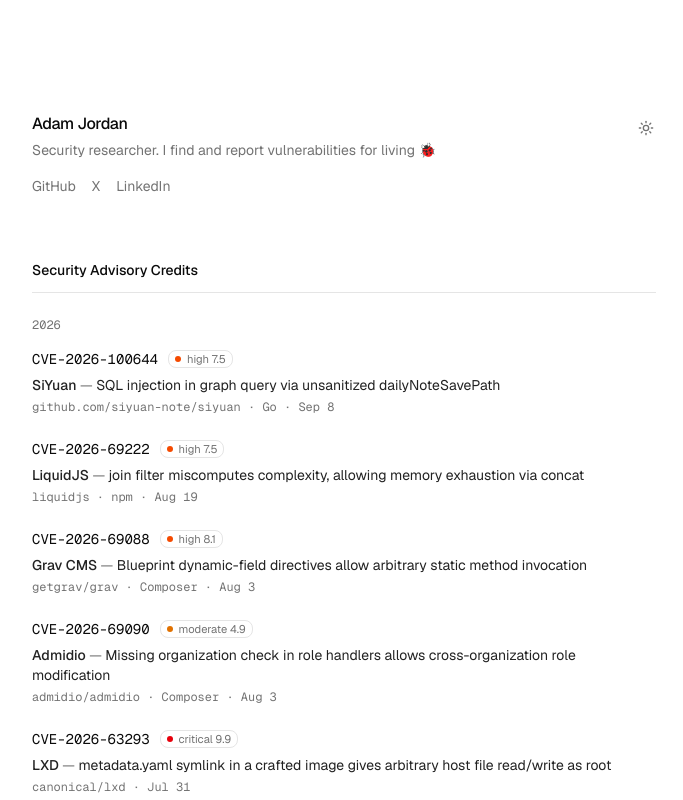
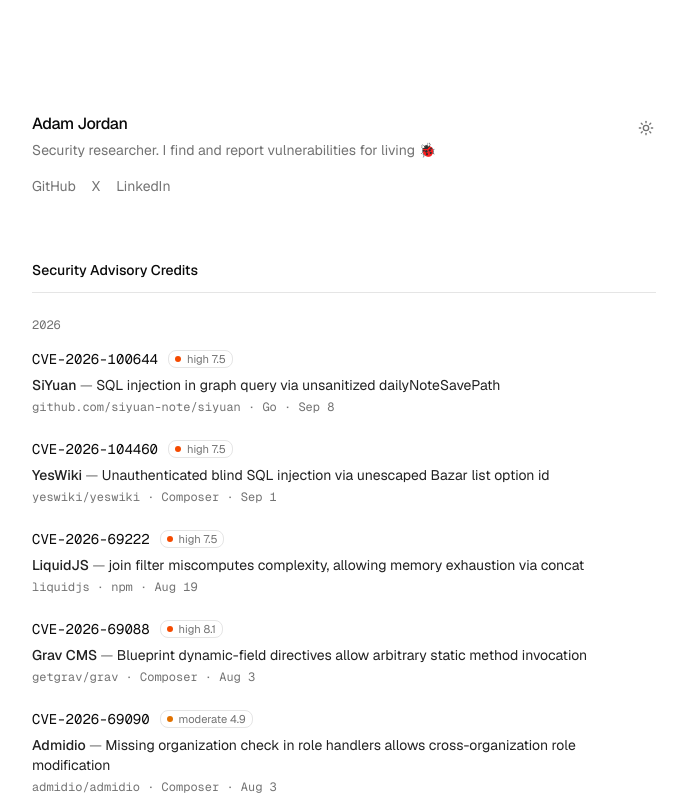
Before and after one commit to adamyordan/adamyordan.github.io, a Next.js app: page / in a window 1280 px wide. Shown: the top 800 px of the page, without its empty margins (296-979 px from the left). Built offline with nearby package versions, Linux system fonts and the light colour scheme.

Commit message:
feat: add CVE-2026-104460 to the YesWiki blind SQL injection advisory

```diff
--- a/data/cves.ts
+++ b/data/cves.ts
@@ -213,6 +213,7 @@
     embargoed: true,
   },
   {
+    cve: "CVE-2026-104460",
     ghsa: "GHSA-4333-x9p4-8xj7",
     title:
       "Unauthenticated blind SQL injection via unescaped Bazar list option id",
@@ -224,7 +225,6 @@
     cwe: ["CWE-89"],
     published: "2026-09-01",
     url: "https://github.com/YesWiki/yeswiki/security/advisories/GHSA-4333-x9p4-8xj7",
-    cvePending: true,
   },
   {
     cve: "CVE-2026-79753",
```
